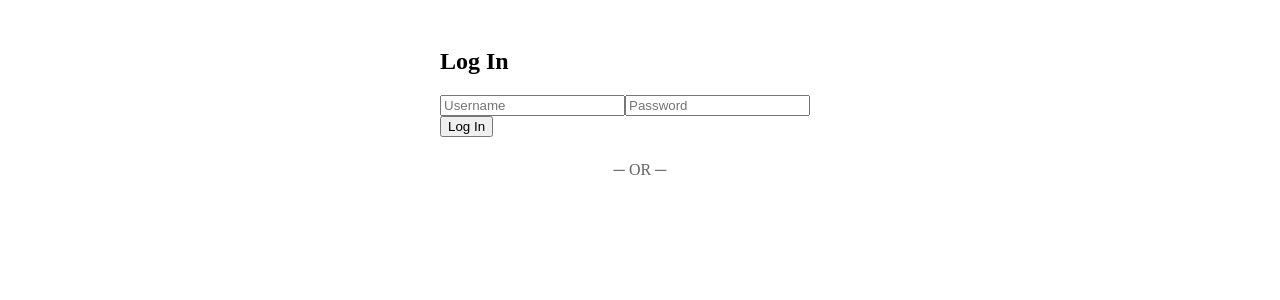
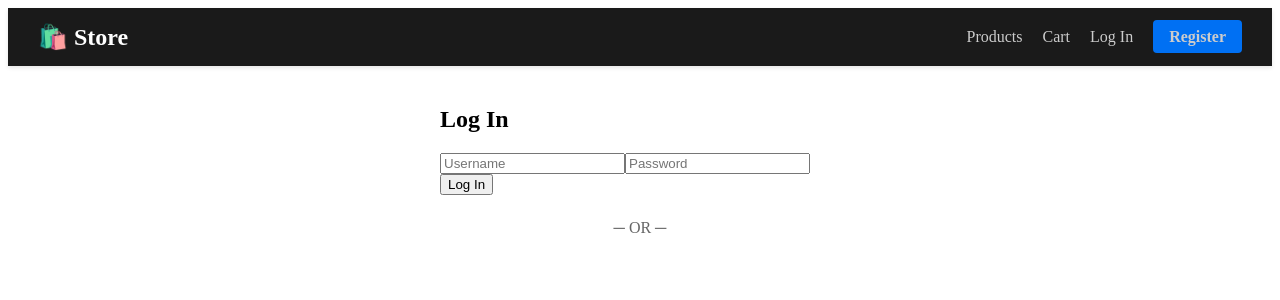
Before and after one commit to Cheetah-user/e-comerce-app, a React (Vite) app in the folder Front-end/: page /login in a window 1280 px wide. Shown: the top 300 px of the page. Built offline with nearby package versions, Linux system fonts and the light colour scheme; no server answers.

Commit message:
Create Navigation Bar with Log In/Log out Capabilities

```diff
--- a/Front-end/src/App.jsx
+++ b/Front-end/src/App.jsx
@@ -3,9 +3,12 @@ import './App.css'
 import { Routes, Route } from 'react-router'
 import Register from './pages/register';
 import Login from './pages/login';
+import Navbar from './components/nav-bar';
 
 function App() {
   return (
+   <div>
+    <Navbar/>
     <Routes>
         <Route path='/' element={<h1>Home page</h1>}/>
         <Route path='/login' element={<Login/>}/>
@@ -13,6 +16,7 @@ function App() {
         <Route path='/products' element={<h1>Products page</h1>}/>
         <Route path='/categories' element={<h1>Categories page</h1>}/>
     </Routes>
+   </div>
   );
 }
 
--- /dev/null
+++ b/Front-end/src/components/nav-bar.css
@@ -0,0 +1,76 @@
+/* Core Navbar Structure */
+.navbar {
+    display: flex;
+    justify-content: space-between;
+    align-items: center;
+    padding: 15px 30px;
+    background-color: #1a1a1a;
+    color: #ffffff;
+    box-shadow: 0 2px 4px rgba(0,0,0,0.1);
+}
+
+.navbar-logo a {
+    font-size: 24px;
+    font-weight: bold;
+    color: #ffffff;
+    text-decoration: none;
+}
+
+/* Links Container */
+.navbar-links {
+    display: flex;
+    align-items: center;
+    list-style: none;
+    gap: 20px;
+    margin: 0;
+    padding: 0;
+}
+
+.navbar-links a {
+    color: #cccccc;
+    text-decoration: none;
+    font-size: 16px;
+    transition: color 0.2s ease;
+}
+
+.navbar-links a:hover {
+    color: #ffffff;
+}
+
+/* User Display State */
+.navbar-item-user {
+    color: #4285F4;
+    font-weight: bold;
+    font-size: 16px;
+}
+
+/* Button UI Components */
+.logout-btn, .register-btn {
+    padding: 8px 16px;
+    border-radius: 4px;
+    font-size: 14px;
+    font-weight: bold;
+    cursor: pointer;
+    transition: background-color 0.2s;
+}
+
+.logout-btn {
+    background-color: transparent;
+    color: #ff4d4d;
+    border: 1px solid #ff4d4d;
+}
+
+.logout-btn:hover {
+    background-color: #ff4d4d;
+    color: #ffffff;
+}
+
+.register-btn {
+    background-color: #0070f3;
+    color: #ffffff;
+    border: none;
+}
+
+.register-btn:hover {
+    background-color: #0051a8;
+}
--- /dev/null
+++ b/Front-end/src/components/nav-bar.jsx
@@ -0,0 +1,57 @@
+import React from "react";
+import { useNavigate, Link } from "react-router-dom";
+import './nav-bar.css';
+import { useState, useEffect } from "react";
+
+function Navbar() {
+    const navigate = useNavigate();
+    const [isLoggedIn, setIsLoggedIn] = useState(false);
+
+    const checkLoginState = () => {
+        const token = localStorage.getItem('token');
+        setIsLoggedIn(!!token);
+    };
+
+    useEffect(() => {
+        checkLoginState();
+        window.addEventListener('authChange', checkLoginState);
+        return () => {
+          window.removeEventListener('authChange', checkLoginState);
+        };
+    }, []);
+
+    const handleLogout = () => {
+        localStorage.removeItem('token'); //Clears the JWT token
+        setIsLoggedIn(false);
+        navigate('/login'); //Redirects to login page
+    };
+
+    return (
+      <nav className="navbar">
+        <div className="navbar-logo">
+            <Link to='/'>🛍️ Store</Link>
+        </div>
+        <ul className="navbar-links">
+            <li><Link to='/products'>Products</Link></li>
+            <li><Link to='/cart'>Cart</Link></li>
+            {isLoggedIn ?(
+                <>
+                  <li className="navbar-item-user">Welcome!</li>
+                   <li>
+                     <button onClick={handleLogout} className="logoutbtn">
+                        Sign Out
+                     </button>
+                   </li>
+                </>
+            ): (
+                <>
+                  <li><Link to='/login'>Log In</Link></li>
+                  <li><Link to='/register' className='register-btn'>Register</Link></li>
+                </>
+            )
+            }
+        </ul>
+      </nav>
+    );
+}
+export default Navbar;
--- a/Front-end/src/pages/login.jsx
+++ b/Front-end/src/pages/login.jsx
@@ -1,10 +1,19 @@
-import React, {useState} from "react";
+import React, {useState, useEffect} from "react";
+import { useNavigate } from "react-router";
 import { GoogleLogin } from '@react-oauth/google';
 
 function Login() {
+    const navigate = useNavigate();
     const [formData, setFormData] = useState({username: '', password: ''});
     const [message, setMessage] = useState('');
     const [error, setError] = useState('');
+
+    useEffect(() => {
+        const activeToken = localStorage.getItem('token');
+        if(activeToken){
+            navigate('/');
+        }
+    }, [navigate])
 
     // Handle input changes
     const handleChange = (e) => {
@@ -62,6 +71,7 @@ function Login() {
 
          const { token, user } = data;
          localStorage.setItem('token', token);
+         window.dispatchEvent(new Event('authChange'));
          console.log('Successfully logged in via Google as:', user.username);
          navigate('/');
 
```
Also changed, not shown: 1 other file (tests, documents, lock files or other folders). Lines whose indentation alone changed are shown as unchanged.
